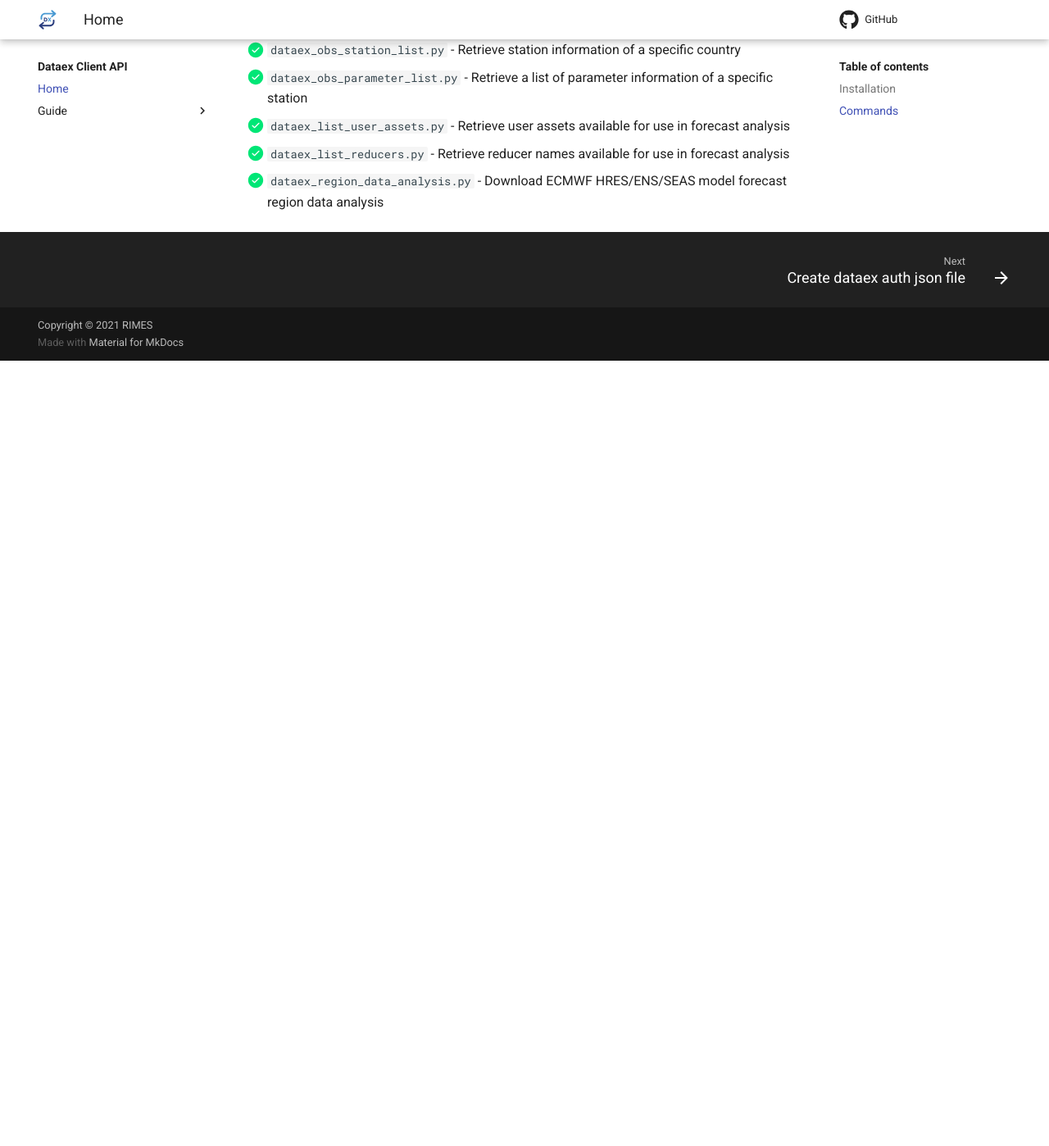
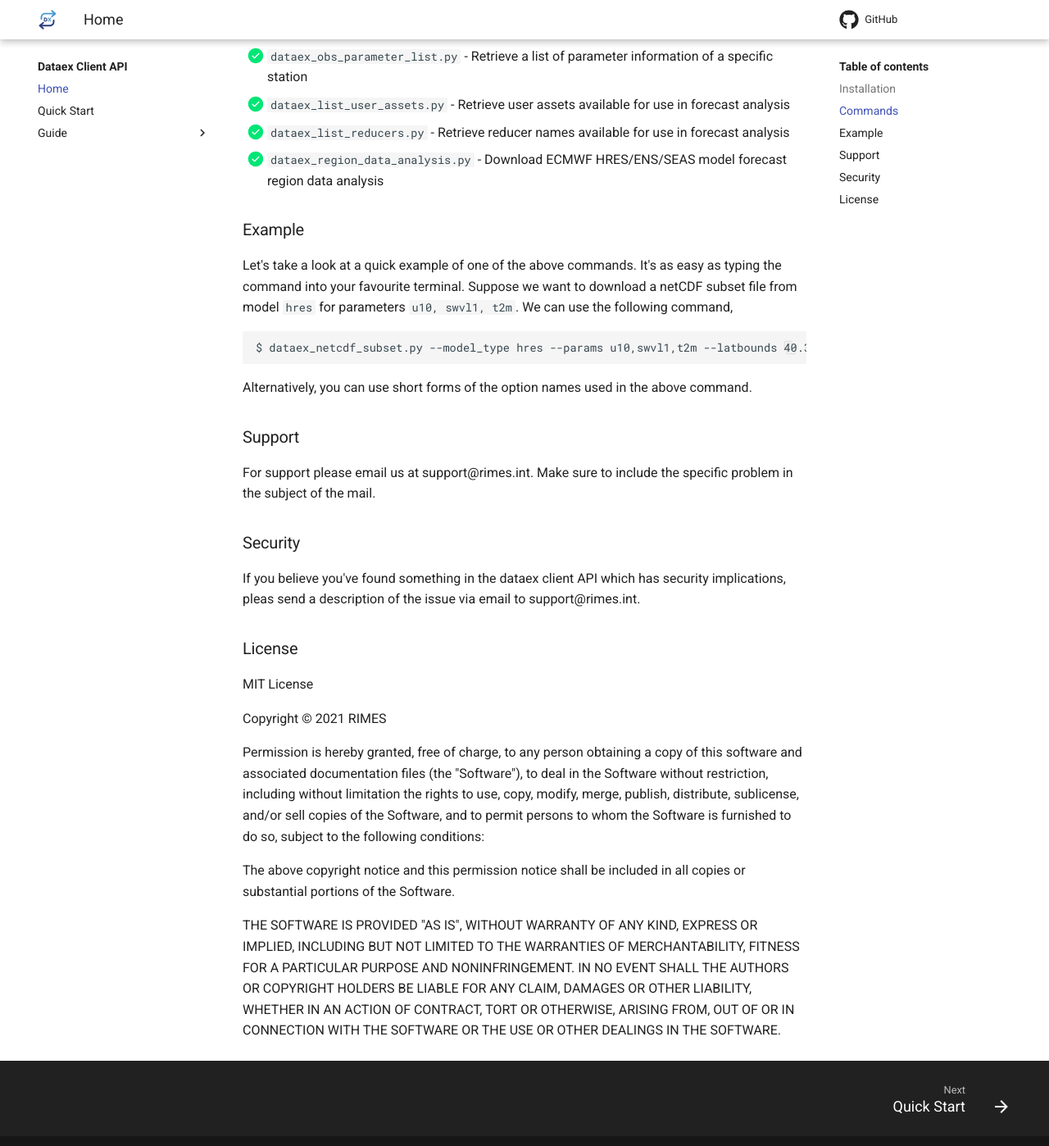
Before and after one commit to RIMESINT/dataex-client, an MkDocs documentation site: the page built from docs/index.md, in a window 1280 px wide and 1400 px high, scrolled down 1027 px. Shown: the whole window at 82% size. Built offline with MkDocs 1.6.1 and Material for MkDocs 9.7.7, drawn with Linux system fonts in a browser that asks for light colours; comment, search, counter and statistics services are not loaded; before the commit the page ends 1467 px from its top, so only the background shows below that.

Commit message:
added quick start to docs

````diff
--- a/docs/index.md
+++ b/docs/index.md
@@ -12,14 +12,14 @@
 - List reducer names and user asset information in forecast analysis.
 - Download forecast region analysis data of ECMWF ENS/HRES/SEAS region data.
 
-## Installation
+### Installation
 
 Dataex-client API can be installed using the following command,
 ```
 pip install https://github.com/nzahasan/dataex-client/zipball/master
 ```
 
-## Commands
+### Commands
 
 * [x] `dataex_init.py` - Create `.dataex_auth.json` file for dataex user authentication
 * [x] `dataex_netcdf_subset.py` - Download ECMWF HRES/ENS/SEAS model forecasts.
@@ -32,3 +32,46 @@
 * [x] `dataex_list_user_assets.py` - Retrieve user assets available for use in forecast analysis
 * [x] `dataex_list_reducers.py` - Retrieve reducer names available for use in forecast analysis
 * [x] `dataex_region_data_analysis.py` - Download ECMWF HRES/ENS/SEAS model forecast region data analysis
+
+### Example
+
+Let's take a look at a quick example of one of the above commands. It's as easy as typing the command into your favourite terminal. Suppose we want to download a netCDF subset file from model `hres` for parameters `u10, swvl1, t2m`. We can use the following command,
+
+```
+$ dataex_netcdf_subset.py --model_type hres --params u10,swvl1,t2m --latbounds 40.3 60.0 --lonbounds 90.0 120.0 --output /home/user/hres_subset.nc
+
+```
+Alternatively, you can use short forms of the option names used in the above command.
+
+### Support
+
+For support please email us at support@rimes.int. Make sure to include the specific problem in the subject of the mail.
+
+### Security
+
+If you believe you've found something in the dataex client API which has security implications, pleas send a description of the issue via email to support@rimes.int.
+
+
+### License
+
+MIT License
+
+Copyright © 2021 RIMES
+
+Permission is hereby granted, free of charge, to any person obtaining a copy
+of this software and associated documentation files (the "Software"), to deal
+in the Software without restriction, including without limitation the rights
+to use, copy, modify, merge, publish, distribute, sublicense, and/or sell
+copies of the Software, and to permit persons to whom the Software is
+furnished to do so, subject to the following conditions:
+
+The above copyright notice and this permission notice shall be included in all
+copies or substantial portions of the Software.
+
+THE SOFTWARE IS PROVIDED "AS IS", WITHOUT WARRANTY OF ANY KIND, EXPRESS OR
+IMPLIED, INCLUDING BUT NOT LIMITED TO THE WARRANTIES OF MERCHANTABILITY,
+FITNESS FOR A PARTICULAR PURPOSE AND NONINFRINGEMENT. IN NO EVENT SHALL THE
+AUTHORS OR COPYRIGHT HOLDERS BE LIABLE FOR ANY CLAIM, DAMAGES OR OTHER
+LIABILITY, WHETHER IN AN ACTION OF CONTRACT, TORT OR OTHERWISE, ARISING FROM,
+OUT OF OR IN CONNECTION WITH THE SOFTWARE OR THE USE OR OTHER DEALINGS IN THE
+SOFTWARE.
--- a/mkdocs.yml
+++ b/mkdocs.yml
@@ -27,6 +27,7 @@
 
 nav:
  - Home: 'index.md'
+ - Quick Start: 'quick_start.md'
  - Guide:
    - 'Create dataex auth json file' : 'user-guide/dataex_init.md'
    - 'Upload observation data': 'user-guide/dataex_insert_obs_data.md'
````
Also changed, not shown: docs/quick_start.md (added, +54 -0 lines), 1 other file.
